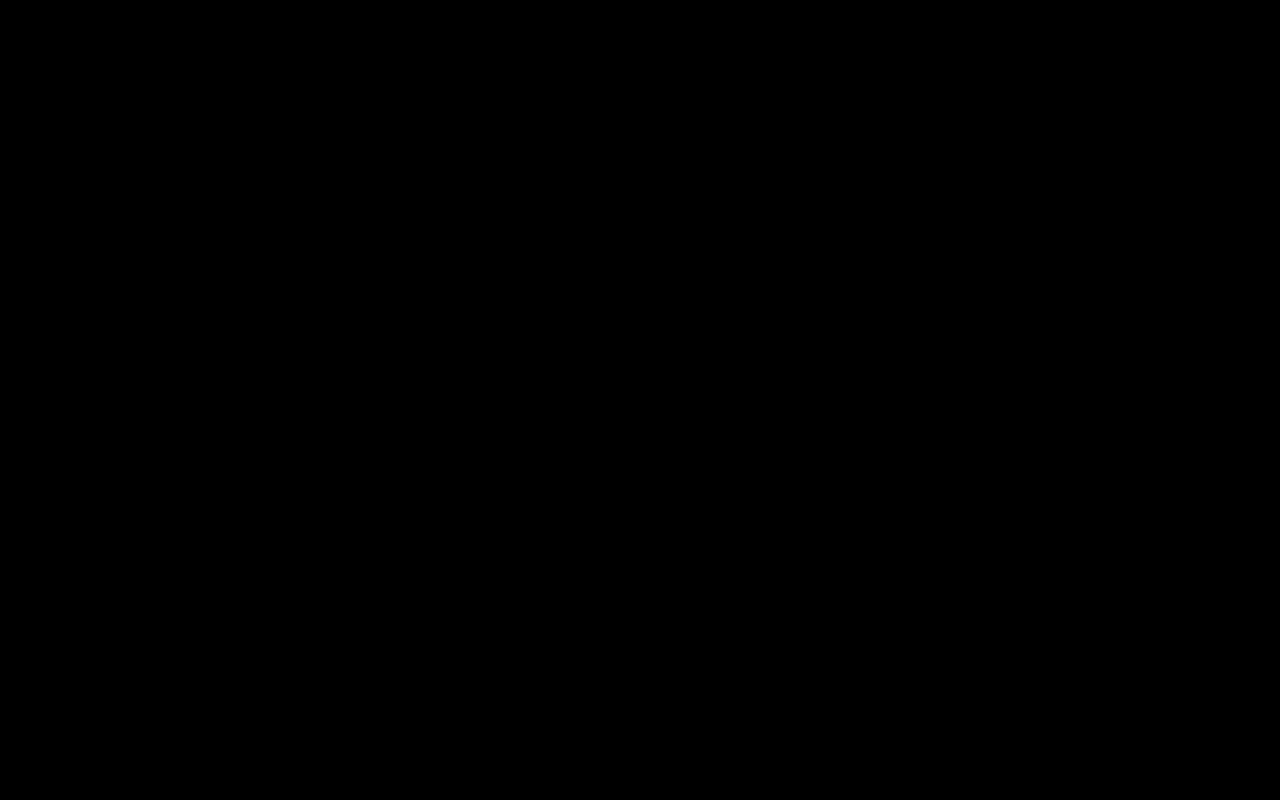
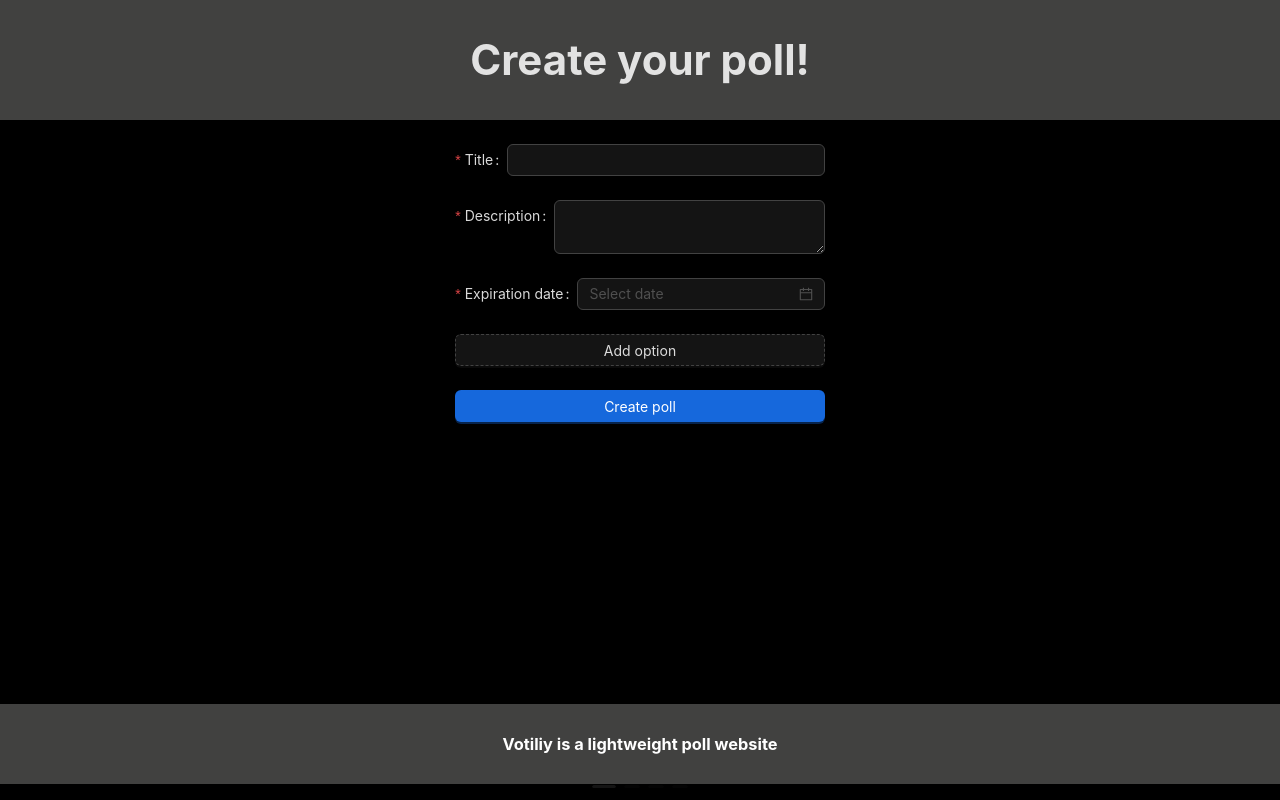
Before and after one commit to leobortolini/votility, a React (Vite) app: page /poll in a window 1280 px wide. Built offline with nearby package versions, Linux system fonts and the light colour scheme.

Commit message:
Add create poll screen

```diff
--- a/package.json
+++ b/package.json
@@ -10,8 +10,10 @@
     "preview": "vite preview"
   },
   "dependencies": {
+    "@types/moment": "^2.13.0",
     "antd": "^5.7.2",
     "axios": "^1.4.0",
+    "date-fns": "^2.30.0",
     "react": "^18.2.0",
     "react-dom": "^18.2.0",
     "react-router-dom": "^6.14.2",
--- a/src/routers/router.tsx
+++ b/src/routers/router.tsx
@@ -2,6 +2,7 @@ import { createBrowserRouter } from "react-router-dom"
 import PollOptions from "../screens/PollOptions"
 import VoteSent from "../screens/VoteSent"
 import ResultComponent from "../screens/Result"
+import VotacaoForm from "../screens/CreatePoll"
 
 export const router = createBrowserRouter([
     {
@@ -18,7 +19,7 @@ export const router = createBrowserRouter([
     },
     {
         path: "/poll",
-        element: <div>oie</div>
+        element: <VotacaoForm />
     },
     {
         path: "/result/:id",
--- /dev/null
+++ b/src/screens/CreatePoll.tsx
@@ -0,0 +1,110 @@
+import React, { useState } from "react"
+import { Form, Input, Button, DatePicker, Layout, Row } from "antd"
+import { Moment } from "moment"
+import { format } from "date-fns"
+import { pollService } from "../axios/pollAxios"
+import { Content, Footer, Header } from "antd/es/layout/layout"
+import About from "../components/about"
+
+interface Option {
+  option: string;
+}
+
+interface Poll {
+  title: string;
+  description: string;
+  expirationDate: Moment;
+  options: Option[];
+}
+
+const VotacaoForm: React.FC = () => {
+    const [form] = Form.useForm<Poll>()
+    const [options, setOptions] = useState<Option[]>([])
+
+    const handleOpcaoChange = (index: number, event: React.ChangeEvent<HTMLInputElement>) => {
+        const newOptions = [...options]
+        newOptions[index] = { option: event.target.value }
+        setOptions(newOptions)
+    }
+
+    const onFinish = (values: Poll) => {
+        const formattedValues = {
+            title: values.title,
+            description: values.description,
+            expireDateTime: format(values.expirationDate.toDate(), "yyyy-MM-dd'T'HH:mm:ss.SSS"),
+            options: values.options.map((option) => option.option),
+        }
+
+        console.log(formattedValues)
+
+        pollService.post("http://localhost:8080/api/v1/poll", formattedValues)
+            .then((response) => {
+                console.log("Resposta da API:", response.data)
+            })
+            .catch((error) => {
+                console.error("Erro na chamada da API:", error)
+            })
+    }
+
+    return (
+        <Layout style={{ minHeight: "100vh", display: "flex", flexDirection: "column" }}>
+            <Header style={{ height: "120px", backgroundColor: "#414140", display: "flex", justifyContent: "center" }}>
+                <h1 style={{ alignSelf: "center", fontSize: "3em" }}>Create your poll!</h1>
+            </Header>
+            <Content style={{overflow: "auto"}}>
+                <Row style={{ padding: 24, display: "flex", flexDirection: "column", alignContent: "center"}}>
+                    <Form style={{display: "flex", justifyContent: "center", flexDirection: "column", width: "30%"}} form={form} onFinish={onFinish}>
+                        <Form.Item label="Title" name="title" rules={[{ required: true, message: "Insert the title!" }]}>
+                            <Input />
+                        </Form.Item>
+                        <Form.Item
+                            label="Description"
+                            name="description"
+                            rules={[{ required: true, message: "Insert the description!" }]}
+                        >
+                            <Input.TextArea />
+                        </Form.Item>
+                        <Form.Item
+                            label="Expiration date"
+                            name="expirationDate"
+                            rules={[{ required: true, message: "Insert the expiration date!" }]}
+                        >
+                            <DatePicker style={{width: "100%" }} showTime />
+                        </Form.Item>
+                        <Form.List name="options">
+                            {(fields, { add, remove }) => (
+                                <>
+                                    {fields.map((field, index) => (
+                                        <div key={field.key} style={{ display: "flex", marginBottom: 8 }}>
+                                            <Form.Item style={{width: "100%"}} {...field} name={[field.name, "option"]} rules={[{ required: true, message: "Insert the option!" }]}>
+                                                <Input style={{width: "100%"}} placeholder="Option" value={options[index]?.option || ""} onChange={(e) => handleOpcaoChange(index, e)}/>
+                                            </Form.Item>
+                                            <Button style={{marginLeft: 24}} onClick={() => remove(field.name)}>-</Button>
+                                        </div>
+                                    ))}
+                                    <Button type="dashed"
+                                        onClick={() => {
+                                            add()
+                                            setOptions([...options, { option: "" }])
+                                        }}
+                                        style={{width: "100%"}}
+                                    >
+                                        Add option
+                                    </Button>
+                                </>
+                            )}
+                        </Form.List>
+                        <Button style={{width: "100%", marginTop: 24}} type="primary" htmlType="submit">
+                            Create poll
+                        </Button>
+                    </Form>
+                </Row>
+            </Content>
+            <Footer style={{ padding: 0 }}>
+                <About />
+            </Footer>
+        </Layout>
+    )
+}
+
+export default VotacaoForm
```
Also changed, not shown: 1 other file (tests, documents, lock files or other folders).
